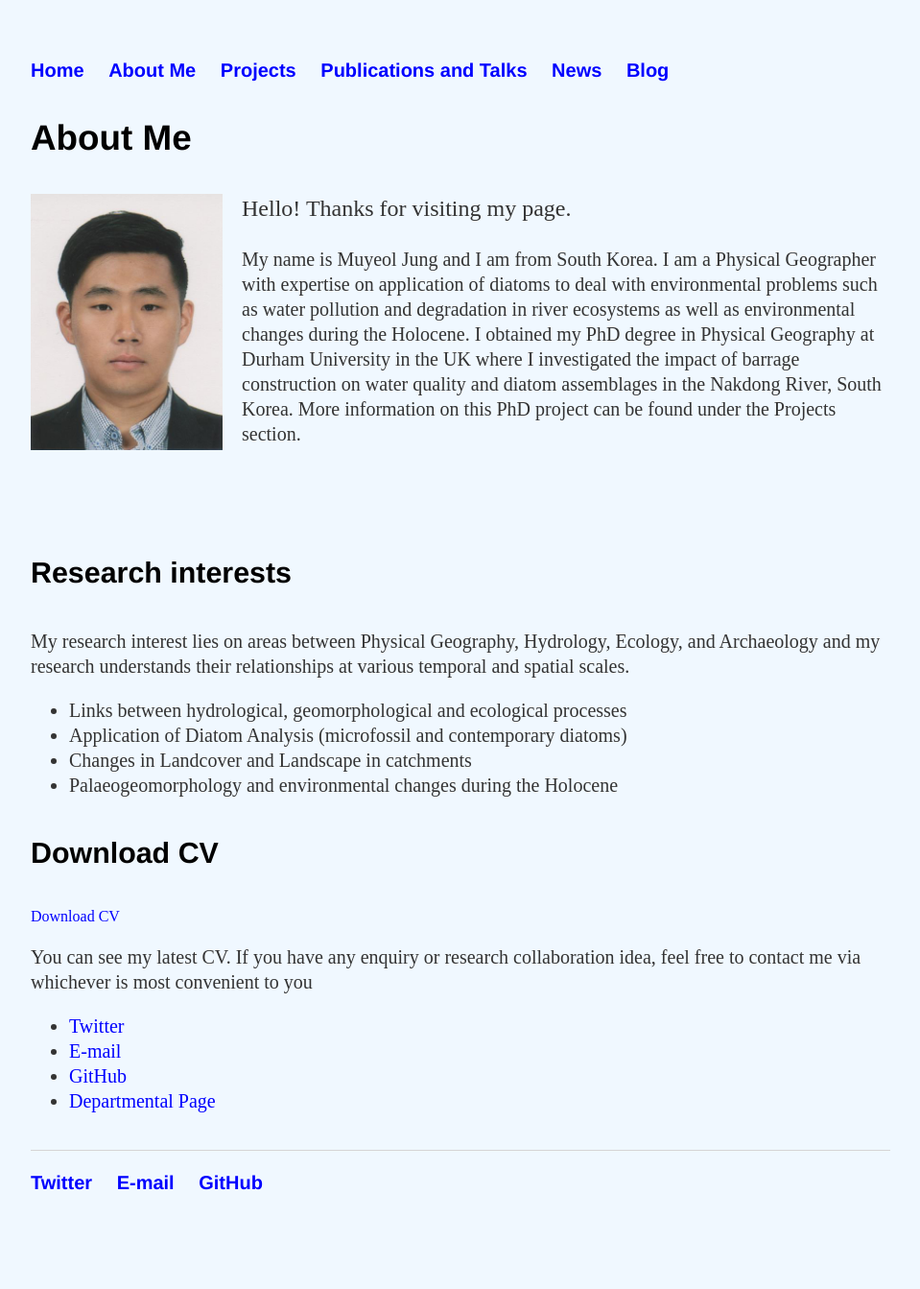
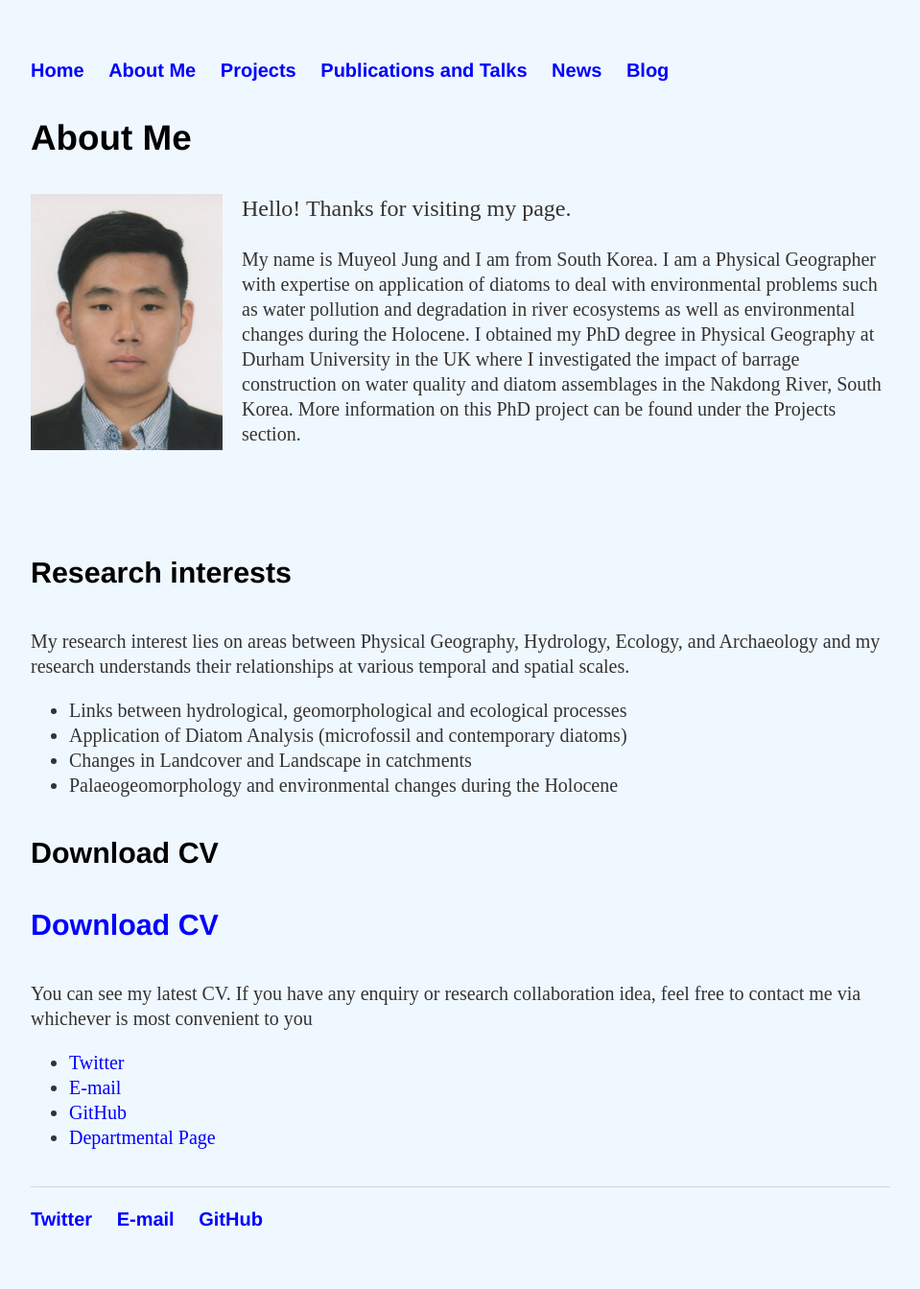
Before and after one commit to muyeoljung/muyeoljung.github.io, a Jekyll site: the page built from about/index.html, in a window 1280 px wide. Shown: the whole page at 96% size, without its empty margins (160-1119 px from the left). Built offline with Jekyll 4.4.1, drawn with Linux system fonts in a browser that asks for light colours; before the commit the page ends 1305 px from its top, so only the background shows below that.

Commit message:
Update index.html

```diff
--- a/about/index.html
+++ b/about/index.html
@@ -25,7 +25,7 @@ title: About Me
 				<li>Palaeogeomorphology and environmental changes during the Holocene</li></ul>
 
 			<h4>Download CV</h4>
-			<a href="cv/sample.pdf" class="download" title="Download CV as PDF">Download CV</a>
+			<h4><a href="/cv/sample.pdf" class="download" title="Download CV as PDF">Download CV</a></h4>
 			<p> You can see my latest CV. If you have any enquiry or research collaboration idea, feel free to contact me via whichever is most convenient to you </p>
 
 			<ul class="contacts">
```
